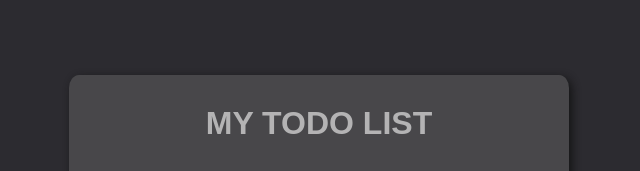
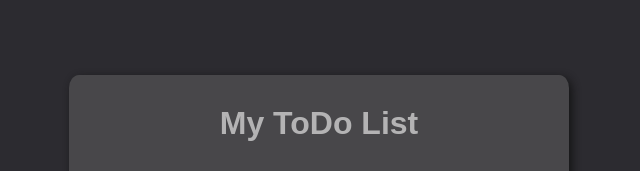
Before and after one commit to NAbhijna/Basics, a plain HTML site: page ToDo.html in a window 1280 px wide. Shown: the top 171 px of the page, without its empty margins (321-961 px from the left). Drawn offline with Linux system fonts and the light colour scheme.

Commit message:
Styled the ToDo List

```diff
--- a/ToDo.html
+++ b/ToDo.html
@@ -9,7 +9,7 @@
 
   <body>
     <div class="todo-container">
-      <h1>MY TODO LIST</h1>
+      <h1>My ToDo List</h1>
       <div class="task-input">
         <input type="text" id="taskInput" placeholder="Enter your task" />
         <button id="addTask">Add</button>
```
